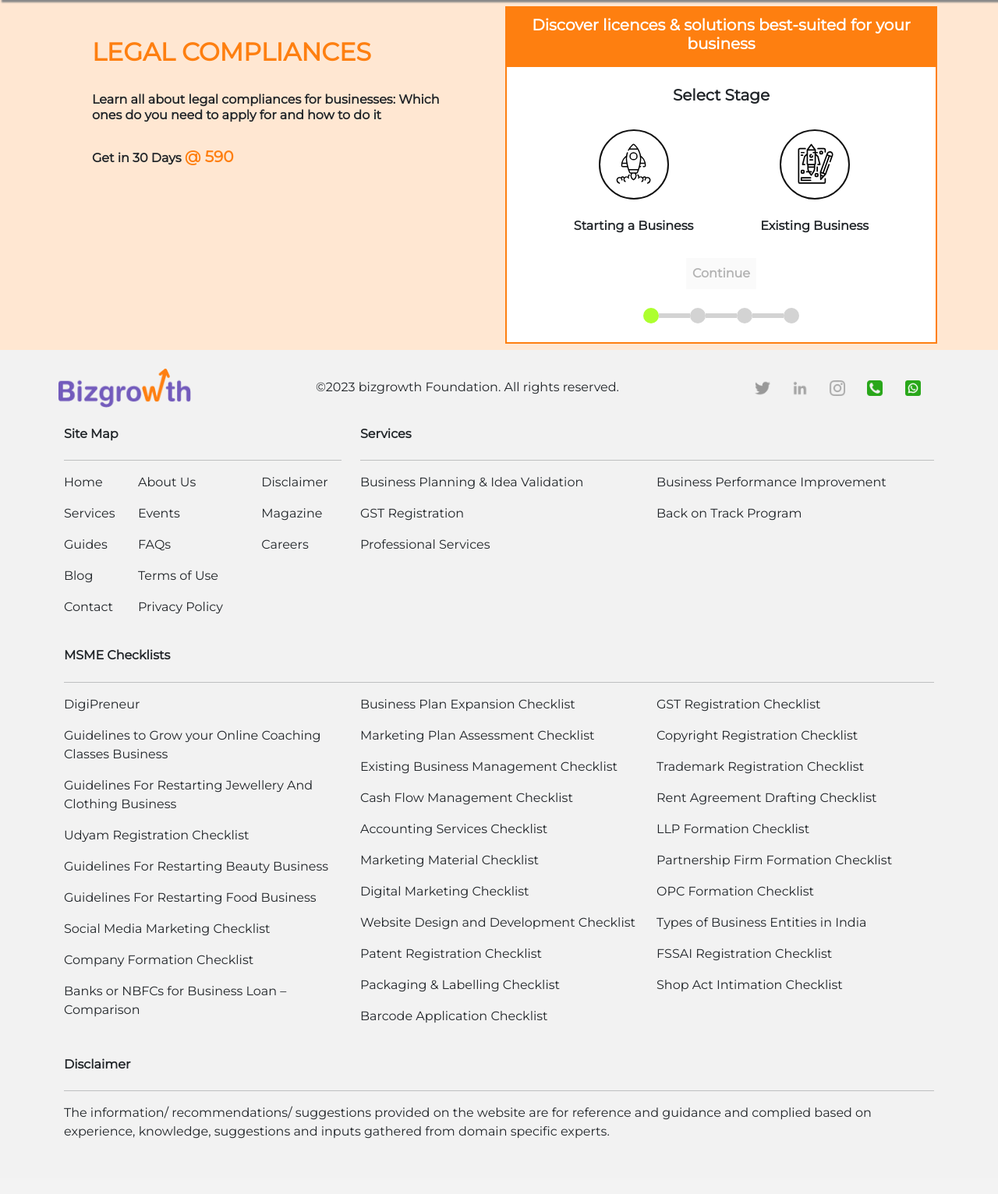
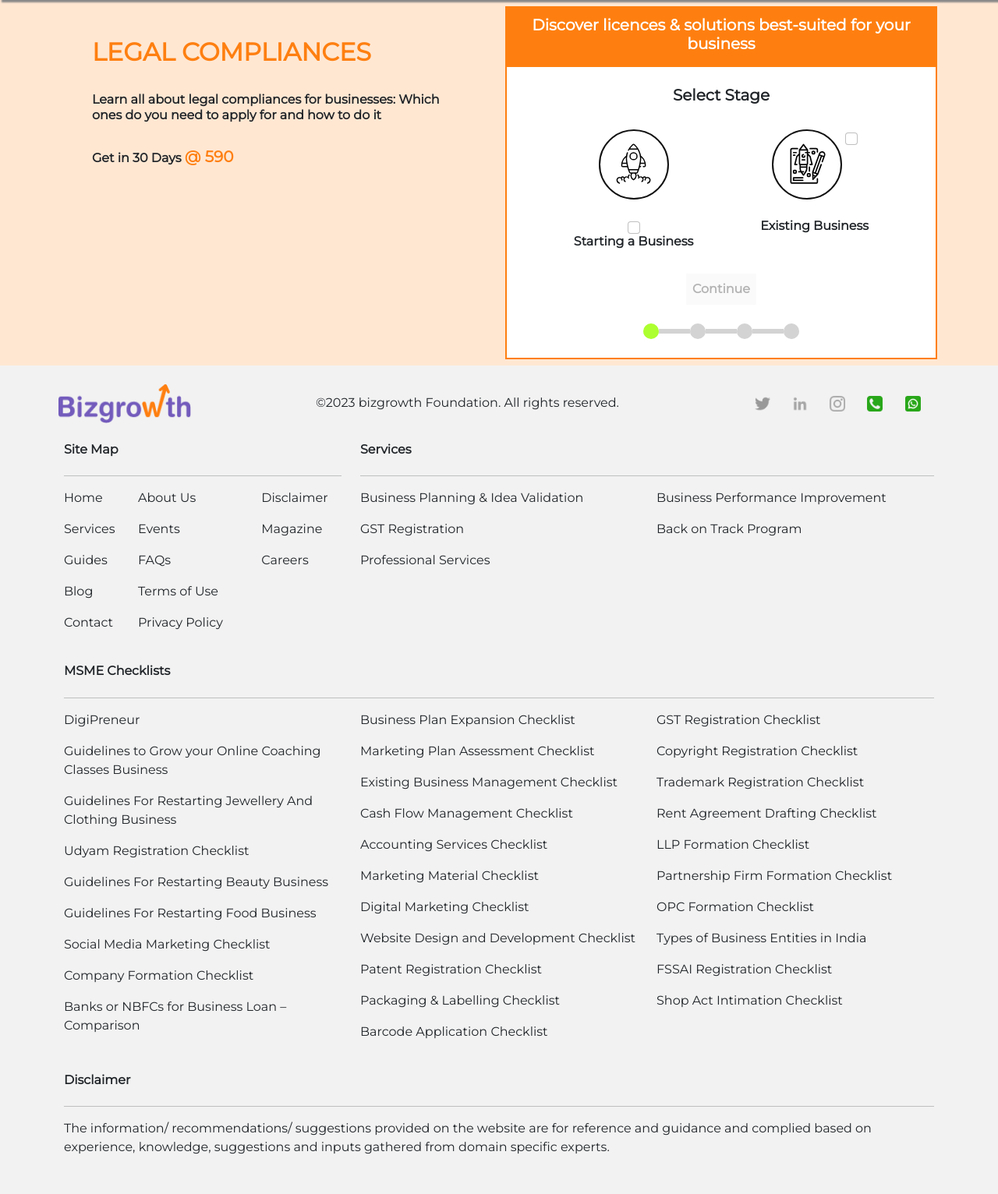
Before and after one commit to falgunidable/bizgrowth-project, a PHP site: page /legal_app in a window 1280 px wide. Shown: the part 80-1612 px from the top of the page at 78% size. Before the commit the page ends 1541 px from the top, so only its background shows below. Run offline with PHP 8.4, Linux system fonts and the light colour scheme.

Commit message:
changes in legal_App file

```diff
--- a/legal_app.php
+++ b/legal_app.php
@@ -50,10 +50,12 @@ include('Navbar/nav.php');
             <div class="d-flex justify-content-evenly">
               <div style="cursor:pointer">
                 <img src="./images/legal1.svg" onclick="startBus(this);" id="start"/><br/><br/>
+                <input class="form-check-input" type="checkbox" value="" id="startCheck"/>
                 <h6 id="startText"><b>Starting a Business</b></h6>
               </div>
               <div style="cursor:pointer">
                 <img src="./images/legal2.svg" onclick="existBus(this);" id="exist"/>
+                <input class="form-check-input" type="checkbox" value="" id="existCheck"/>
                 <br/><br/><h6 id="existText"><b>Existing Business</b></h6>
               </div>
             </div><br/>
@@ -120,14 +122,51 @@ include('Navbar/nav.php');
     </div>
   </div>
 </div>
+<div id="servicesStart" style="display:none">
+  Shop Act
+</div>
+<div id="servicesExist" style="display:none">
+  Pvt
+</div>
 <script>
 
+   var startCheckBusiness = document.getElementById('startCheck');
+   var existCheckBusiness = document.getElementById('existCheck');
+
+  function startBus(element) {
+    element.setAttribute('src', './images/legalhover1.svg');
+    document.getElementById('exist').src = './images/legal2.svg';
+    document.getElementById('startText').style.color = '#6348b5';
+    document.getElementById('existText').style.color = 'black';
+    document.getElementById('continueBtn').disabled = false;
+    document.getElementById('continueBtn').style.backgroundColor='#76287C';
+    document.getElementById('continueBtn').style.color='white';
+    startCheckBusiness.checked = true;
+    existCheckBusiness.checked = false;
+  }
+
+  function existBus(element) {
+    element.setAttribute('src', './images/legalhover2.svg');
+    document.getElementById('start').src = './images/legal1.svg';
+    document.getElementById('existText').style.color = '#6348b5';
+    document.getElementById('startText').style.color = 'black';
+    document.getElementById('continueBtn').disabled = false;
+    startCheckBusiness.checked = false;
+    existCheckBusiness.checked = true;
+  }
   function checkClick(element) {
     document.getElementById('wrong').src = './images/cancel.png';
     element.setAttribute('src', './images/checkClick.png');
     document.getElementById('yes').style.color = '#76287C';
     document.getElementById('no').style.color = 'black';
-    document.getElementById('continueBtn1').style.display='none';}
+    document.getElementById('continueBtn1').style.display='none';
+    if(startCheckBusiness.checked == true){
+      document.getElementById('servicesStart').style.display='block';
+      document.getElementById('servicesExist').style.display='none';
+    }else if(existCheckBusiness.checked == true){
+      document.getElementById('servicesStart').style.display='none';
+      document.getElementById('servicesExist').style.display='block';}
+  }
 
   function cancelClick(element) {
     document.getElementById('tick').src = './images/checked.png';
@@ -139,11 +178,24 @@ include('Navbar/nav.php');
     document.getElementById('continueBtn1').style.backgroundColor='#76287C';
     document.getElementById('continueBtn1').style.color='white';}
 
-    function backBtn(){
+  function nextStep(){
+    document.getElementById('selecBusi').style.display = 'none';
+    document.getElementById('selecBusiNext').style.display = 'block';
+    document.getElementById('step1').style.backgroundColor = 'greenyellow';
+    document.getElementById('line1').style.backgroundColor = 'greenyellow';
+  }
+
+  function backBtn(){
       document.getElementById('selecBusiNext').style.display = 'none';
       document.getElementById('selecBusi').style.display = 'block';
       document.getElementById('step1').style.backgroundColor = 'lightgrey';
       document.getElementById('line1').style.backgroundColor = 'lightgrey';
+      document.getElementById('tick').src = './images/checked.png';
+      document.getElementById('wrong').src = './images/cancel.png';
+      document.getElementById('yes').style.color = 'black';
+      document.getElementById('no').style.color = 'black';
+      document.getElementById('servicesStart').style.display='none';
+      document.getElementById('servicesExist').style.display='none';
     }
     function backBtn1(){
       document.getElementById('selectLoc').style.display = 'none';
@@ -190,29 +242,6 @@ include('Navbar/nav.php');
       document.getElementById('otherText').style.color='#76287C';
       }
 
-  function startBus(element) {
-    element.setAttribute('src', './images/legalhover1.svg');
-    document.getElementById('exist').src = './images/legal2.svg';
-    document.getElementById('startText').style.color = '#6348b5';
-    document.getElementById('existText').style.color = 'black';
-    document.getElementById('continueBtn').disabled = false;
-    document.getElementById('continueBtn').style.backgroundColor='#76287C';
-    document.getElementById('continueBtn').style.color='white';
-  }
-  function existBus(element) {
-    element.setAttribute('src', './images/legalhover2.svg');
-    document.getElementById('start').src = './images/legal1.svg';
-    document.getElementById('existText').style.color = '#6348b5';
-    document.getElementById('startText').style.color = 'black';
-    document.getElementById('continueBtn').disabled = false;
-  }
-  function nextStep(){
-    document.getElementById('selecBusi').style.display = 'none';
-    document.getElementById('selecBusiNext').style.display = 'block';
-    document.getElementById('step1').style.backgroundColor = 'greenyellow';
-    document.getElementById('line1').style.backgroundColor = 'greenyellow';
-  }
-
   function nextLoc(){
     document.getElementById('selecBusiNext').style.display = 'none';
     document.getElementById('selectLoc').style.display = 'block';
```
